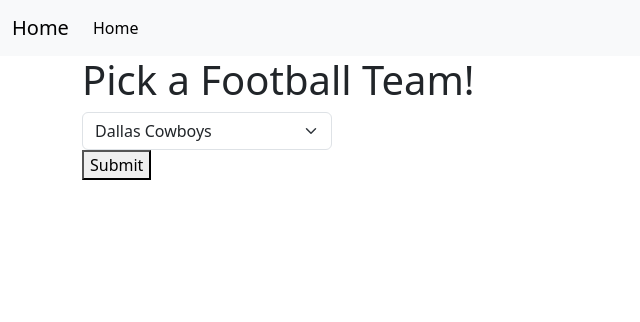
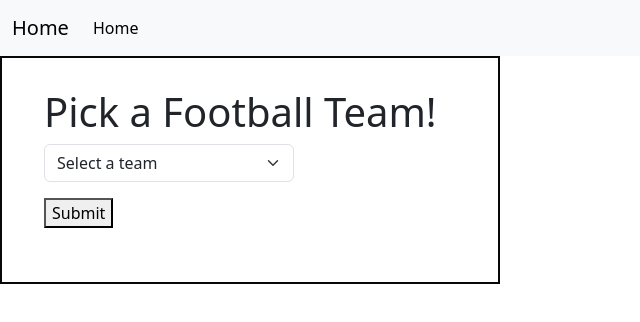
Before and after one commit to tsmith1113/Football, a plain HTML site: page index.html in a window 1280 px wide. Both pictures are taken after a click on the button "Submit". Shown: the whole page, without its empty margins (0-640 px from the left). Drawn offline with nearby package versions, Linux system fonts and the light colour scheme.

Commit message:
checkpoint

```diff
--- /dev/null
+++ b/css/style.css
@@ -0,0 +1,5 @@
+#theteam{
+    max-width: 500px;
+    border:2px solid rgb(9, 7, 9);
+    padding:30px;
+}
--- a/index.html
+++ b/index.html
@@ -5,7 +5,7 @@
     <meta name="viewport" content="width=device-width, initial-scale=1">
     <title>Bootstrap demo</title>
     <link href="https://cdn.jsdelivr.net/npm/bootstrap@5.3.3/dist/css/bootstrap.min.css" rel="stylesheet" integrity="sha384-QWTKZyjpPEjISv5WaRU9OFeRpok6YctnYmDr5pNlyT2bRjXh0JMhjY6hW+ALEwIH" crossorigin="anonymous">
-    <!-- <link href="css/site.css" rel="stylesheet"> -->
+     <link href="css/style.css" rel="stylesheet">
   </head>
   <body>
     <header>
@@ -25,6 +25,7 @@
           </nav>
     </header>
     <main>
+        <div id = "theteam">
         <div class="container">
             <div class="row">
                 <div class="col">
@@ -33,13 +34,16 @@
                     <select id="teamList" name="Teams"  class="form-select">
                        </select>
                     </div>
+                    <div class="row my-3">
+                    <div class="col">
+
                     <button id="TeamSelectButton">Submit</button>
                     <h1 id="outputTeam"></h1>
+                    </div>
+            </div>
 
-            </div>
-            <div class="row">
-                <div class="col">
-            </div>
+
+        </div>
         </div>
     </div>
 
--- a/script/script.js
+++ b/script/script.js
@@ -23,38 +23,39 @@ let teams = [
     populateTeamList()
    };
 
-
+   // once the button is clicked
    function onClickedTeamSelectButton(){
     console.log(teamList.value);
 
     let selectedValue = teamList.value;
-    let TeamSelected = getTeamByCode(teamCode);
-    message = `You selected: ${TeamSelected.name} (Code: ${TeamSelected.code}) who plays in ${TeamSelected.plays}.`;
-    outputTeam.innerHTML = message;
+    let TeamSelected = getTeamByCode(selectedValue);
 
 
 
-    if (selectedValue == null) {
-        alert("No state was selected");
-        return; // exit the event handler
-       }
 
-    // addParagraph(selectedCode, selectedName);
+    // adds the outout once a team is selected and the button is clicked
+    if(TeamSelected){
+        let message = `You selected: ${TeamSelected.name} ${TeamSelected.code} who plays in ${TeamSelected.plays}.`;
+        outputTeam.innerHTML = message;
+    }else{
+        alert("No team was selected");
+    }
+
+
    };
 
 
    function populateTeamList(){
     console.log("populate");
 
-    function getTeamByCode(teamCode) {
-    let t;
-    for(let i = 0; i < teams.length; i++){
-        if(teams[i].code == teamCode){
-            t = teams[i];
-        }
-    }
-    return t;
-}
+    // Add default option
+    let defaultOption = document.createElement("option");
+    defaultOption.textContent = "Select a team";
+    defaultOption.value = '';
+    teamList.appendChild(defaultOption);
+
+
+    // Add team option
     for(let i = 0; i < teams.length; i++){
         let newOption = document.createElement("option");
         newOption.textContent = teams[i].name;
@@ -64,3 +65,12 @@ let teams = [
     }
 
    }
+   // add code
+    function getTeamByCode(teamCode) {
+    for(let i = 0; i < teams.length; i++){
+        if(teams[i].code == teamCode){
+            return teams[i];
+        }
+    }
+    return t;
+}
```
